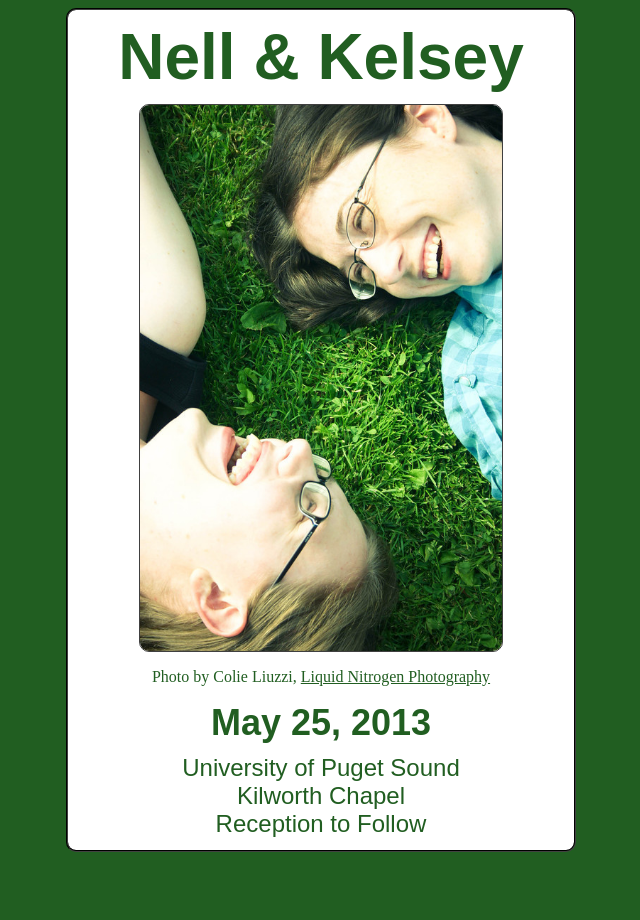
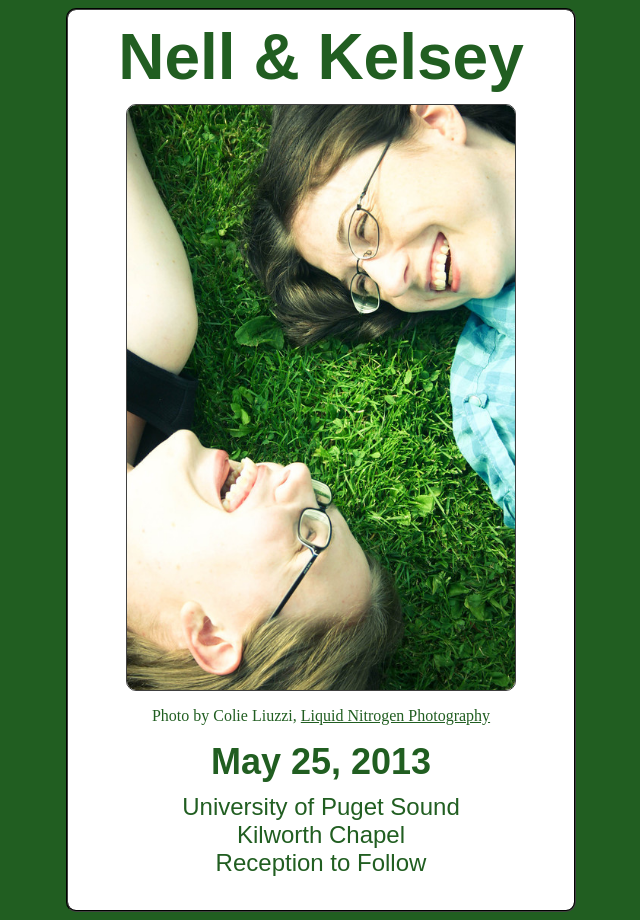
Before and after one commit to nellshamrell/wedding-site-static, a plain HTML site: page index.html in a window 1280 px wide. Shown: the whole page, without its empty margins (319-959 px from the left). Before the commit the page ends 860 px from the top, so only its background shows below. Drawn offline with Linux system fonts and the light colour scheme.

Commit message:
cleaning up styles and markups a bit

```diff
--- a/styles/stylesheet.css
+++ b/styles/stylesheet.css
@@ -8,7 +8,7 @@ a {
 
 #wrapper {
   width: 40%;
-  height: 840px;
+  height: 900px;
   margin-right: auto;
   margin-left: auto;
   background-color: white;
@@ -16,7 +16,6 @@ a {
 }
 
 #header {
-  width: 500px;
   margin-right: auto;
   margin-left: auto;
   font-size: 200%;
@@ -45,7 +44,6 @@ a {
 }
 
 #footer {
-  width: 500px;
   margin-right: auto;
   margin-left: auto;
   font-size: 150%;
```
Also changed, not shown: index.html (+1 -0 lines).
